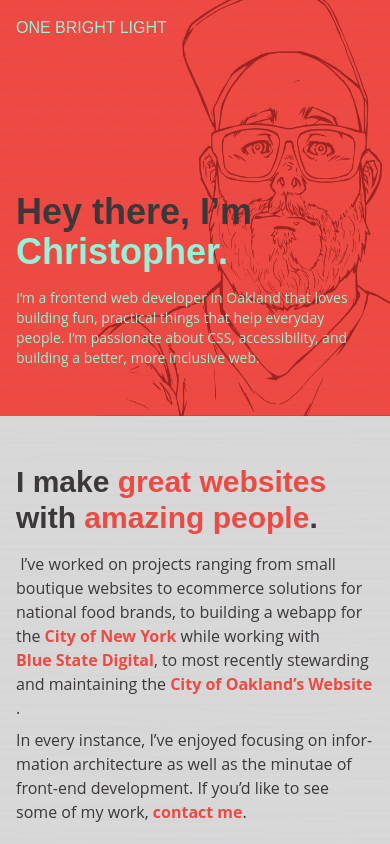
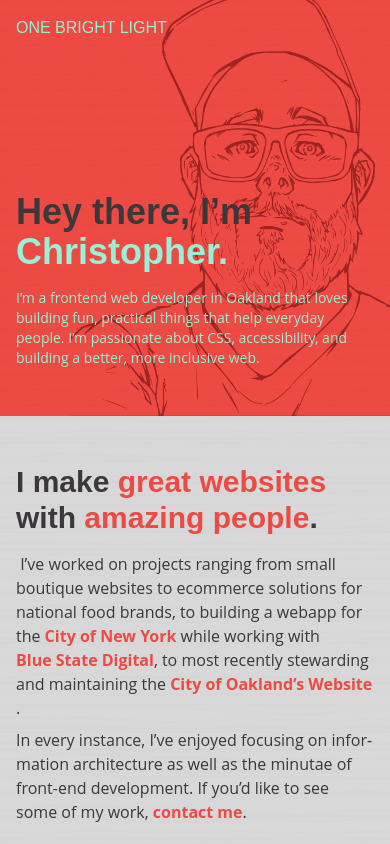
Before and after one commit to furioursus/onebrightlight-2022, a Vue app: page / in a window 390 px wide. Shown: the top 844 px of the page. Built offline with nearby package versions, Linux system fonts and the light colour scheme.

Commit message:
Set image in hero to not use max width

```diff
--- a/src/components/Welcome.vue
+++ b/src/components/Welcome.vue
@@ -4,6 +4,6 @@
       <h1 class="text-4xl font-bold md:text-5xl lg:text-6xl xl:text-7xl 2xl:text-8xl text-jet-700 font-heading">Hey there, I’m<br><span class="text-mint-500">Christopher.</span></h1>
       <p class="max-w-sm mt-4 text-sm md:mt-8 lg:mt-12 text-mint-500 md:text-base md:max-w-md lg:max-w-xl lg:text-xl lg:leading-snug xl:max-w-2xl 2xl:max-w-3xl">I’m a frontend web developer in Oakland that loves building fun, practical things that help everyday people. I’m passionate about CSS, accessibility, and building a better, more inclusive&nbsp;web.</p>
     </div>
-    <img src="/img/portrait-illustration.png" alt="Portrait illustration of me, Christopher Kennedy" class="absolute bottom-0 z-0 h-full -right-24 sm:right-0 opacity-60 sm:opacity-80 md:opacity-100">
+    <img src="/img/portrait-illustration.png" alt="Portrait illustration of me, Christopher Kennedy" class="absolute bottom-0 z-0 h-full max-w-none -right-24 sm:right-0 opacity-60 sm:opacity-80 md:opacity-100">
   </div>
 </template>
```
